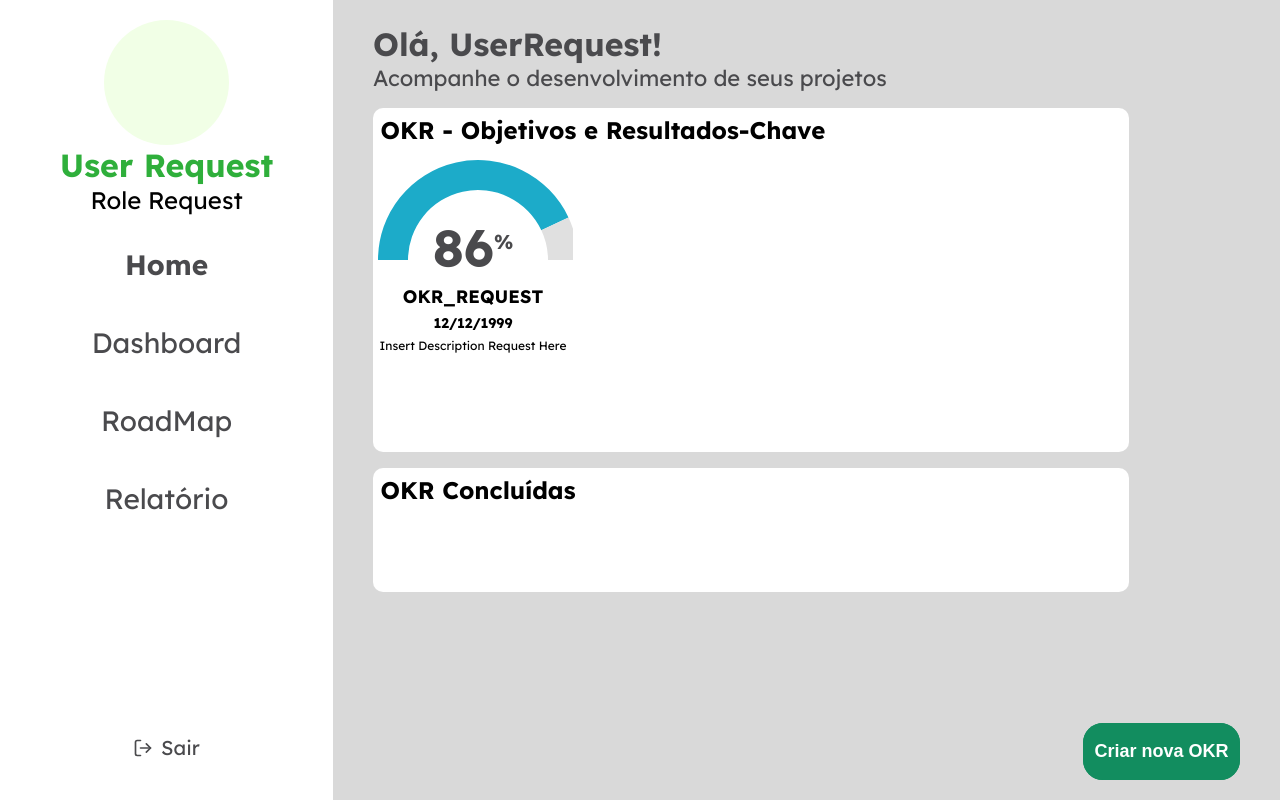
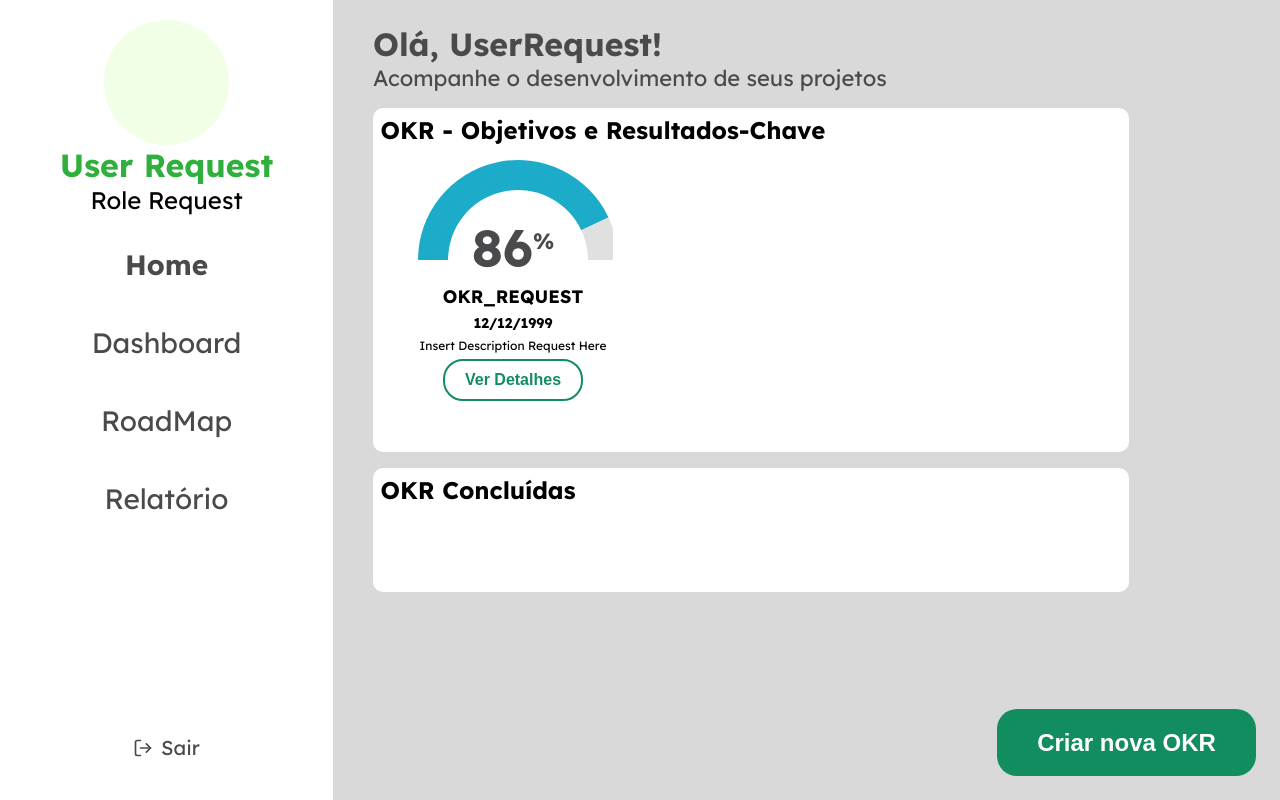
Before and after one commit to PaolaBiscaro/StratVizzion, a React (Vite) app: page /home in a window 1280 px wide. Built offline with nearby package versions, Linux system fonts and the light colour scheme.

Commit message:
Finished my page, still need to add the API calls and some logic, still need backend ready to do it

```diff
--- a/src/components/Button/Button.css
+++ b/src/components/Button/Button.css
@@ -1,62 +1,39 @@
-.Button{
-    width: 259px;
-    height: 67px;
-    border-radius:20px ;
-    font-size: 24px;
+.Button {
+    padding: 10px 20px;
+    border-radius: 20px;
+    font-size: 16px;
     font-weight: bold;
     cursor: pointer;
-    position: fixed;
-    bottom: 20px;
-    right: 40px;
-}
-
-.Button--verde{
-    background-color:#128D5F ;
-    color: #FFFFFF;
     border: none;
 
 }
 
-.Button--branco{
-    background-color:#FFFFFF ;
+/* VARIANTES */
+.Button--verde {
+    background-color: #128D5F;
+    color: #FFFFFF;
+}
+
+.Button--verde:hover {
+    background-color: #0D6645;
+}
+
+.Button--branco {
+    background-color: #FFFFFF;
     color: #128D5F;
     border: 2px solid #128D5F;
 }
 
-.Button--branco:hover{
-    background-color:#F5F5F5 ;
+.Button--branco:hover {
+    background-color: #F5F5F5;
     color: #0D6645;
-    border: 2px solid #0D6645
 }
 
-.Button--Verde{
-    background-color:#128D5F ;
-    color: #FFFFFF;
-    border: none;
+.HomeDirector{
+    width: 259px;
+    height: 67px;
+    font-size: 24px;
+    position: fixed;
+    bottom: 24px;
+    right: 24px;
 }
-
-.Button--Verde:hover{
-    background-color: #0D6645;
-    color: #F5F5F5;
-}
-
-.Button--Branco{
-    background-color:#FFFFFF ;
-    color: #128D5F;
-    border: 2px solid #128D5F;
-}
-
-.Button--Branco:hover{
-    background-color:#F5F5F5 ;
-    color: #0D6645;
-    border: 2px solid #0D6645
-}
-
-@media (min-width: 1024px) and (max-width: 1366px) {
-    .Button {
-        width: 157px;
-        height: 57px;
-        border-radius: 20px;
-        font-size: 18px;
-    }
-}
--- a/src/components/Button/Button.jsx
+++ b/src/components/Button/Button.jsx
@@ -7,10 +7,10 @@ se o campo não for passado, ele de padrão vai ser verde
 ATENÇÃO- as variantes podem ser escritas também como "Verde" ou "Branco"
 */
 
-function Botao({texto, url, variante="verde"}){
+function Botao({texto, url, variante="verde", className}){
     return(
         <div>
-            <button className={`Button Button--${variante}`} onClick={() => { window.location.pathname =url }}>{texto}</button>
+            <button className={`Button Button--${variante} ${className}`} onClick={() => { window.location.pathname =url }}>{texto}</button>
         </div>
     )
 }
--- a/src/components/OKRChart/OKRChart.css
+++ b/src/components/OKRChart/OKRChart.css
@@ -2,6 +2,7 @@
     position: relative;
     width: 200px;
     height: 110px;
+    transform: translateX(20%);
 }
 
 .arc-label {
@@ -17,7 +18,7 @@
 }
 
 .arc-percent {
-    font-size: 20px;
+    font-size: 22px;
     vertical-align: super;
 }
 
@@ -47,3 +48,9 @@
     text-align: center;
 
 }
+
+.destails{
+    width: 150px;
+    height: 34px;
+    font-size: 12px;
+}
--- a/src/components/OKRChart/OKRChart.jsx
+++ b/src/components/OKRChart/OKRChart.jsx
@@ -1,16 +1,24 @@
-import React from "react";
+import React, { useMemo } from "react";
 import { PieChart, Pie } from "recharts";
 import "./OKRChart.css";
-import Botao from "../Button/Button";
+import Button from "../Button/Button";
 
-function ArcChart({ value = 86, title="OKR_REQUEST", date="12/12/1999", description ="Insert Description Request Here"}) {
-  const data = [
-    { value: value, fill: "#1CABC9" }, //Mostra o quanto tem em branco
-    { value: 100 - value, fill: "#E0E0E0" },//Mostra o quanto falta em branco
-  ];
+function ArcChart({
+  value = 86,
+  title = "OKR_REQUEST",
+  date = "12/12/1999",
+  description = "Insert Description Request Here",
+  onButtonClick
+}) {
+
+  const data = useMemo(() => [
+    { value: value, fill: "#1CABC9" },
+    { value: 100 - value, fill: "#E0E0E0" },
+  ], [value]);
 
   return (
     <div className="arc-container">
+
       <PieChart width={200} height={200}>
         <Pie
           data={data}
@@ -21,20 +29,25 @@ function ArcChart({ value = 86, title="OKR_REQUEST", date="12/12/1999", descript
           innerRadius={70}
           outerRadius={100}
           dataKey="value"
-          strokeWidth={0}
+          stroke="none"
+          isAnimationActive={true} // melhora performance se não precisar animar
+        />
+      </PieChart>
 
+      <div className="arc-label">
+        {value}
+        <span className="arc-percent">%</span>
+      </div>
 
-        />
-
-      </PieChart>
-      <div className="arc-label">
-        {value}<span className="arc-percent">%</span>
-      </div>
       <div className="OKRData">
         <p className="title">{title}</p>
         <p className="date">{date}</p>
         <p className="description">{description}</p>
-        <Botao className="Detalhes" texto={"Ver Detalhes"} url={"/Detalhes"} variante="branco"/>
+
+
+        <Button className="details" texto={"Ver Detalhes"} url={"/OKR_1021Desc"} variante="branco">
+        </Button>
+
       </div>
     </div>
   );
--- a/src/pages/HomeDirector.jsx
+++ b/src/pages/HomeDirector.jsx
@@ -15,7 +15,7 @@ function Home() {
         <OKRWorking/>
         <OKRConcluded />
       </div>
-      <Button texto="Criar nova OKR" url="/NovaOKR" variante="verde" />
+      <Button  texto="Criar nova OKR" url="/NovaOKR" variante="verde" className={"HomeDirector"} />
     </div>
   );
 }
```
